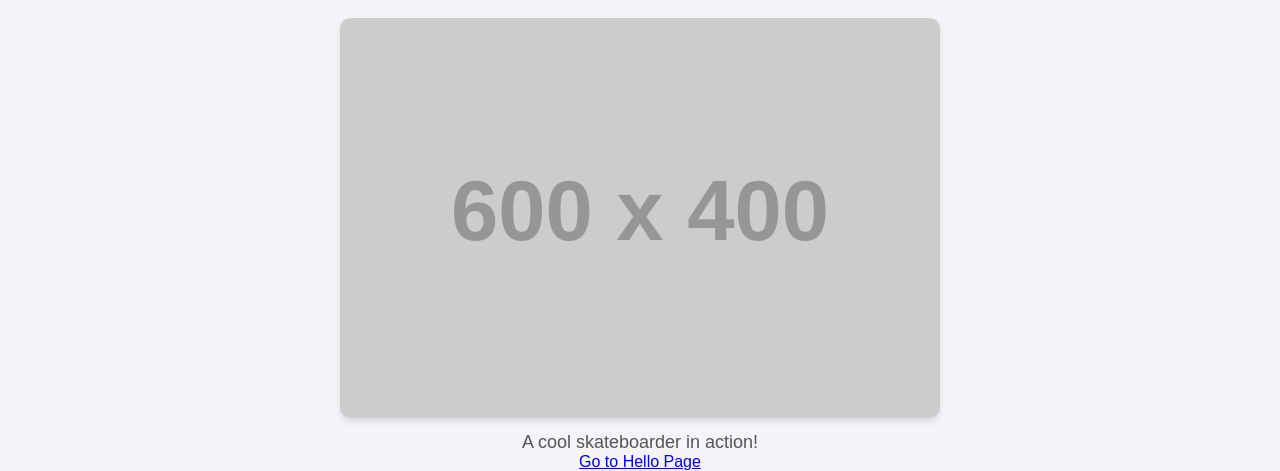
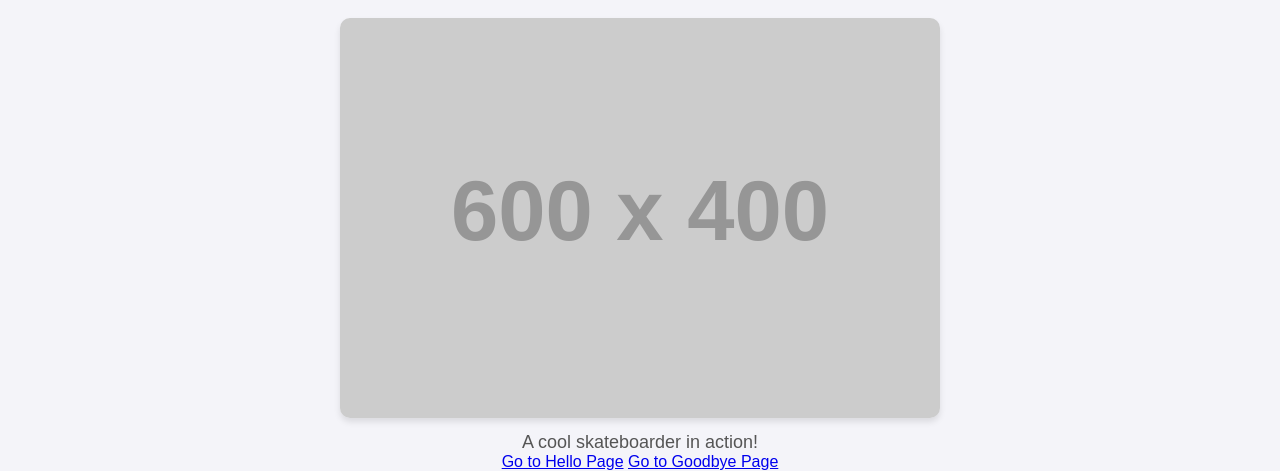
Before and after one commit to kceno45/kceno45.github.io, a plain HTML site: page docs/index.html in a window 1280 px wide. Shown: the part 339-810 px from the top of the page. Drawn offline with Linux system fonts and the light colour scheme; placeholder pictures from the web are drawn by us.

Commit message:
Trying by myself

```diff
--- a/docs/index.html
+++ b/docs/index.html
@@ -70,4 +70,5 @@
     <div class="caption">A cool skateboarder in action!</div>
 
     <a href="hello.html"> Go to Hello Page</a>
+    <a href="goodbye.html"> Go to Goodbye Page</a>
 </body>
```
Also changed, not shown: docs/goodbye.html (added, +1 -0 lines).
